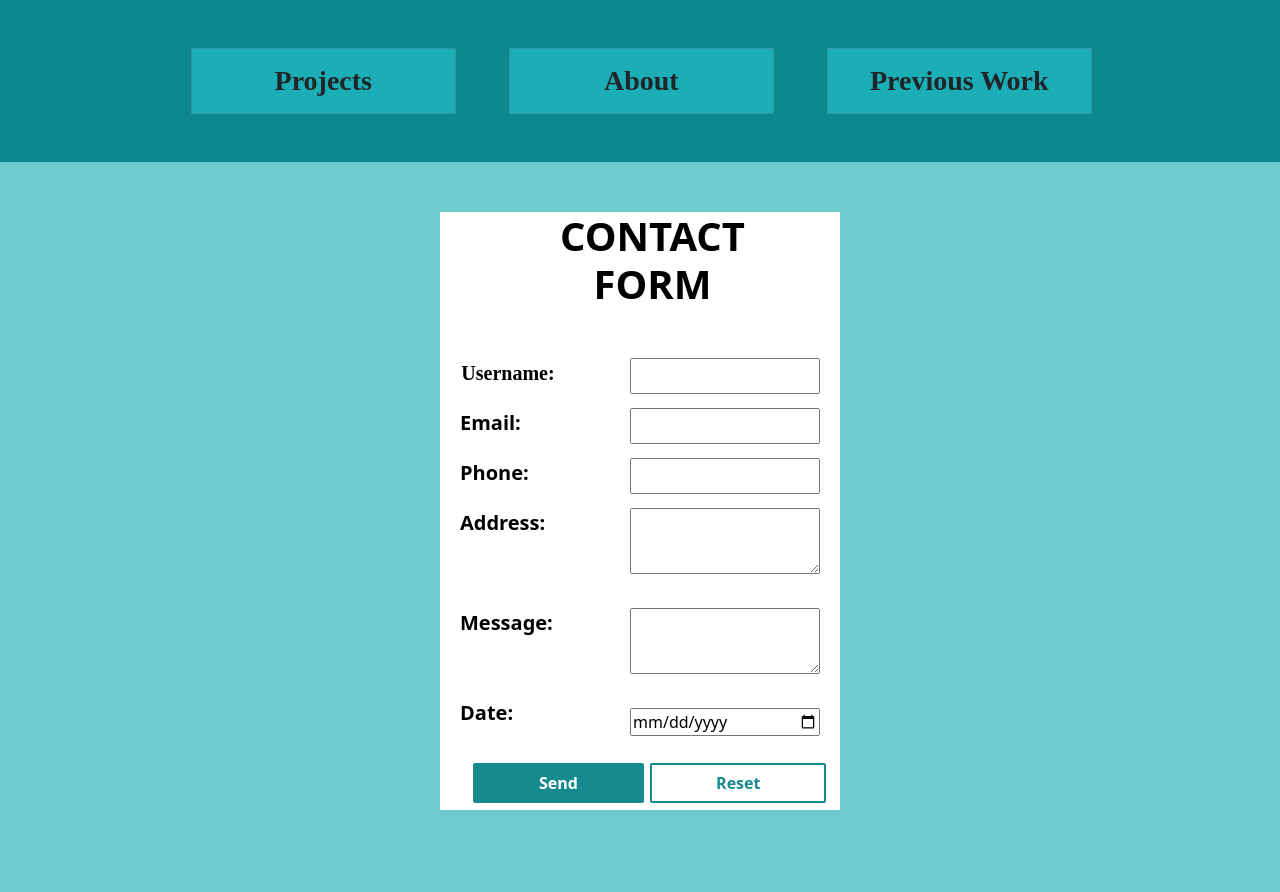
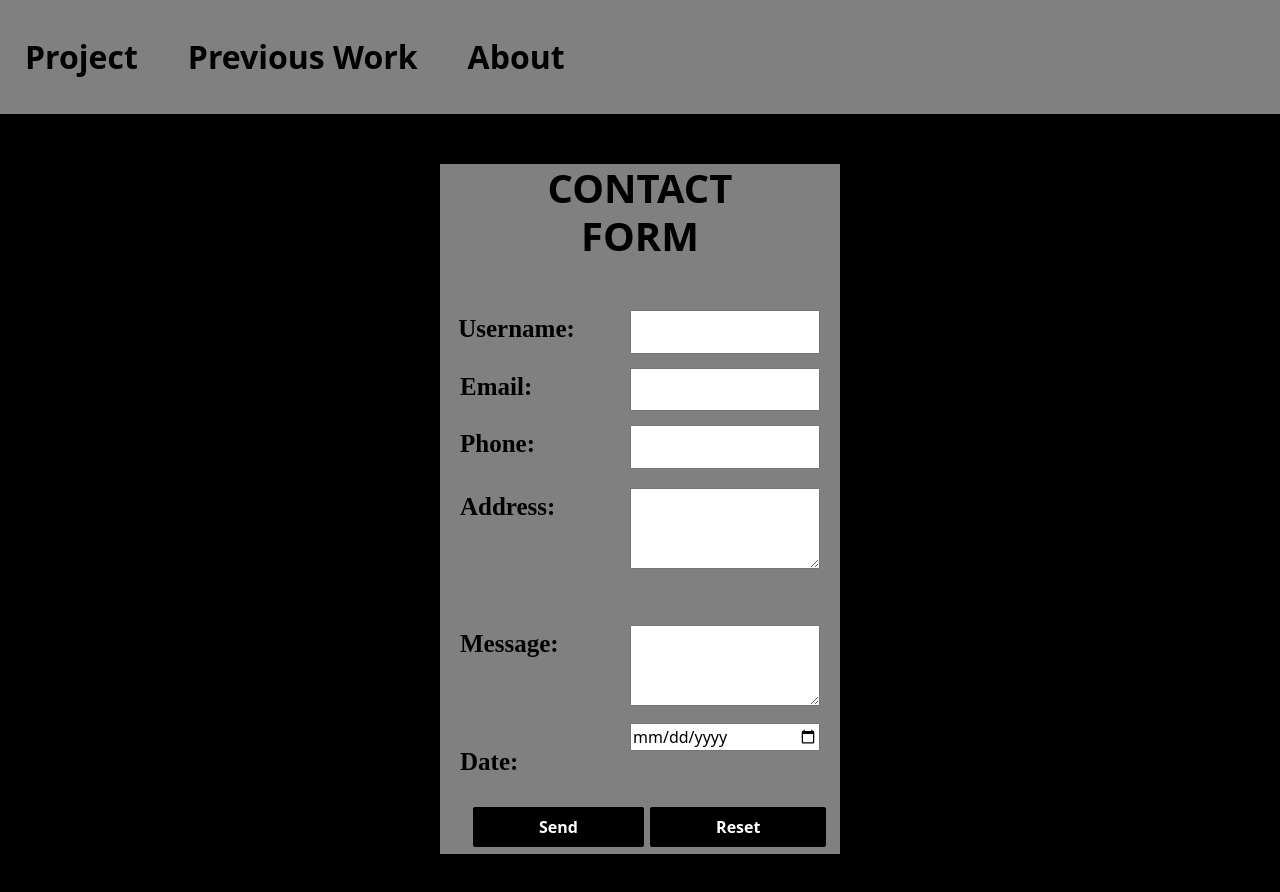
Before and after one commit to shrutivd/Web_Dev_Project, a plain HTML site: page contact.html in a window 1280 px wide. Before the commit the page ends 860 px from the top, so only its background shows below. Drawn offline with nearby package versions, Linux system fonts and the light colour scheme.

Commit message:
Changed color scheme and Deleted not requried files

```diff
--- a/about.css
+++ b/about.css
@@ -1,16 +1,32 @@
+.para {
+	display: flex;
+	flex-wrap: wrap;
+	font-size: 30px;
+	font-family: "Times New Roman", Times, serif;
+}
 
+.text {
+	/*display: flex;*/
+	background-color: white;
+	width: 70%;
+	margin: auto;
+	padding: 20px;
+}
 
-.para{
-    display: flex;
-    flex-wrap: wrap;
-    font-size: 30px;
-    font-family:'Times New Roman', Times, serif;
-    }
+.image {
+	display: block;
+	margin-bottom: 30px;
+}
 
-.text{
-    display: flex;
-    background-color: white;
-    width: 70%;
-    margin:auto;
-   padding: 20px;
+.myname {
+	margin-top: 20px;
+	display: block;
+	font-weight: 600;
+	font-family: "Times New Roman", Times, serif;
 }
+
+.status {
+	font-weight: 600;
+	margin-bottom: 40px;
+	font-family: "Times New Roman", Times, serif;
+}
--- a/about.html
+++ b/about.html
@@ -13,27 +13,33 @@
 		/>
 	</head>
 	<body class="body">
-		<nav class="grid">
-			<ul class="row mt-5 mb-5 justify-content-center fw-bold h3">
-				<li class="li_class col-sm-3">
-					<a class="a_class link-dark" href="projects.html">Project</a>
+		<nav class="navbar">
+			<ul class="nav-list">
+				<li class="item">
+					<a class="flex-item" href="projects.html">Project</a>
 				</li>
 
-				<li class="li_class col-sm-3">
-					<a class="a_class link-dark" href="previous_work.html"
-						>Previous Work</a
-					>
+				<li class="item">
+					<a class="flex-item" href="previous_work.html">Previous Work</a>
 				</li>
 
-				<li class="li_class col-sm-3">
-					<a class="a_class link-dark" href="contact.html">Contact</a>
+				<li class="item">
+					<a class="flex-item" href="contact.html">Contact</a>
 				</li>
 			</ul>
 		</nav>
 		<div class="about">
 			<h1 class="heading">About me:</h1>
 			<div class="text">
-				<script defer src="image.js"></script>
+				<img
+					class="image"
+					src="./images/shruti.jpeg"
+					alt="image of shruti"
+					height="300"
+					width="200"
+				/>
+				<h2 class="myname">Shruti Deshmukh</h2>
+				<h3 class="status">Graduate Student at Portland State University</h3>
 				<p class="para">
 					I have completed earlier education in Electronics when I was in India.
 					I have 2 years of experience in software testing. When I came to USA,
--- a/contact.html
+++ b/contact.html
@@ -13,20 +13,18 @@
 		<script defer src="contact.js"></script>
 	</head>
 	<body class="body" id="body">
-		<nav class="grid">
-			<ul class="row mt-5 mb-5 justify-content-center fw-bold h3">
-				<li class="li_class col-sm-3">
-					<a class="a_class link-dark" href="projects.html">Projects</a>
+		<nav class="navbar">
+			<ul class="nav-list">
+				<li class="item">
+					<a class="flex-item" href="projects.html">Project</a>
 				</li>
 
-				<li class="li_class col-sm-3">
-					<a class="a_class link-dark" href="about.html">About</a>
+				<li class="item">
+					<a class="flex-item" href="previous_work.html">Previous Work</a>
 				</li>
 
-				<li class="li_class col-sm-3">
-					<a class="a_class link-dark" href="previous_work.html"
-						>Previous Work</a
-					>
+				<li class="item">
+					<a class="flex-item" href="about.html">About</a>
 				</li>
 			</ul>
 		</nav>
--- a/contact.js
+++ b/contact.js
@@ -1,164 +1,169 @@
 // Add your code here
 
-
-
-//const body = document.getElementById('body');
-//body.style.display = 'flex';
-//body.style.justifyContent = 'center';
-//
-//
-//const center = document.getElementById('center');
-//center.style.marginTop = "2rem";
-//center.style.border =  "1px solid gray";
-//center.style.borderRadius =  "5px";
-//center.style.paddingBottom = '35px';
-//center.style.paddingTop = '20px';
-//
-//const area = document.getElementById('area');
-//area.style.display= 'block';
-//area.style.backgroundColor = 'white';
-//area.style.marginRight = '300px';
-//area.style.marginLeft = '300px';
-//area.style.padding = '20px';
-//area.style.marginTop = '100px';
-//
-
-const heading = document.getElementById('title');
-heading.style.width = 'min-content';
-heading.style.textTransform = 'uppercase';
-heading.style.marginLeft = '120px';
-heading.style.textAlign = 'center';
-heading.style.color = 'black';
-heading.style.fontWeight = 'bold';
+const heading = document.getElementById("title");
+heading.style.width = "min-content";
+heading.style.textTransform = "uppercase";
+heading.style.margin = "auto";
+heading.style.textAlign = "center";
+heading.style.color = "black";
+heading.style.fontWeight = "bold";
 
 //username label
 const user_label = document.getElementById("name");
-user_label.style.marginLeft = '1px';
-user_label.style.marginBottom = '20px';
-user_label.style.fontWeight = 'bold';
-user_label.style.fontSize = '20px';
-user_label.style.color = 'black';
-
+user_label.style.marginLeft = "18px";
+user_label.style.marginBottom = "20px";
+user_label.style.fontWeight = "bold";
+user_label.style.fontSize = "25px";
+user_label.style.color = "black";
+user_label.style.fontFamily = "'Times New Roman', Times, serif";
 
 //username textbox
-const username = document.getElementById('username');
-username.style.width = '190px';
-username.style.float = 'right';
-username.style.marginRight =  '20px';
-username.style.marginLeft = '55px';
+const username = document.getElementById("username");
+username.style.width = "190px";
+username.style.float = "right";
+username.style.marginRight = "20px";
+username.style.marginLeft = "55px";
 
 //email label
 const email_label = document.getElementById("mail");
-email_label.style.marginLeft = '20px';
-email_label.style.fontWeight = 'bold';
-email_label.style.fontSize = '20px';
-email_label.style.color = 'black';
+email_label.style.marginLeft = "20px";
+email_label.style.fontSize = "25px";
+email_label.style.color = "black";
+email_label.style.fontFamily = "'Times New Roman', Times, serif";
+email_label.style.fontWeight = "bold";
 
 //email textbox
-const email = document.getElementById('email');
-email.style.width = '190px';
-email.style.float = 'right';
-email.style.marginRight =  '20px';
+const email = document.getElementById("email");
+email.style.width = "190px";
+email.style.float = "right";
+email.style.marginRight = "20px";
 
 //phone label
 const phone_label = document.getElementById("phn");
-phone_label.style.marginLeft = '20px';
-phone_label.style.fontWeight = 'bold';
-phone_label.style.fontSize = '20px';
-phone_label.style.marginBottom = '20px';
-phone_label.style.marginTop = '20px';
-phone_label.style.color = 'black';
-
+phone_label.style.marginLeft = "20px";
+phone_label.style.fontWeight = "bold";
+phone_label.style.fontSize = "25px";
+phone_label.style.marginBottom = "20px";
+phone_label.style.marginTop = "20px";
+phone_label.style.color = "black";
+phone_label.style.fontFamily = "'Times New Roman', Times, serif";
+phone_label.style.fontWeight = "bold";
 
 //phone textbox
-const phone = document.getElementById('phone');
-phone.style.width = '190px';
-phone.style.float = 'right';
-phone.style.marginRight =  '20px';
-phone.style.marginLeft = '15px';
+const phone = document.getElementById("phone");
+phone.style.width = "190px";
+phone.style.float = "right";
+phone.style.marginRight = "20px";
+phone.style.marginLeft = "15px";
 
 //address label
 const addr_label = document.getElementById("addr");
-addr_label.style.marginLeft = '20px';
-addr_label.style.marginTop = '20px';
-addr_label.style.marginBottom = '30px';
-addr_label.style.fontWeight = 'bold';
-addr_label.style.fontSize = '20px';
-addr_label.style.color = 'black';
+addr_label.style.marginLeft = "20px";
+addr_label.style.marginTop = "25px";
+addr_label.style.fontWeight = "bold";
+addr_label.style.fontSize = "25px";
+addr_label.style.color = "black";
+addr_label.style.fontFamily = "'Times New Roman', Times, serif";
+addr_label.style.fontWeight = "bold";
 
 //address textbox
-const address = document.getElementById('address');
-address.style.width = '190px';
-address.style.float = 'right';
-address.style.marginRight =  '20px';
-
+const address = document.getElementById("address");
+address.style.width = "190px";
+address.style.float = "right";
+address.style.marginRight = "20px";
 
 //message label
 const text_label = document.getElementById("text");
-text_label.style.marginLeft = '20px';
-text_label.style.marginTop = '70px';
-text_label.style.marginBottom = '60px';
-text_label.style.fontWeight = 'bold';
-text_label.style.fontSize = '20px';
-text_label.style.color = 'black';
+text_label.style.marginLeft = "20px";
+text_label.style.marginTop = "100px";
+text_label.style.marginBottom = "60px";
+text_label.style.fontWeight = "bold";
+text_label.style.fontSize = "25px";
+text_label.style.color = "black";
+text_label.style.fontFamily = "'Times New Roman', Times, serif";
+text_label.style.fontWeight = "bold";
 
 //message textbox
-const textarea = document.getElementById('textarea');
-textarea.style.width = '190px';
-textarea.style.float = 'right';
-textarea.style.marginRight =  '20px';
-
-
+const textarea = document.getElementById("textarea");
+textarea.style.width = "190px";
+textarea.style.float = "right";
+textarea.style.marginRight = "20px";
 
 //date label
 const date_label = document.getElementById("date_label");
-date_label.style.marginLeft = '20px';
-date_label.style.fontWeight = 'bold';
-date_label.style.fontSize = '20px';
-date_label.style.color = 'black';
-
-
+date_label.style.marginLeft = "20px";
+date_label.style.fontWeight = "bold";
+date_label.style.fontSize = "25px";
+date_label.style.color = "black";
+date_label.style.fontFamily = "'Times New Roman', Times, serif";
+date_label.style.fontWeight = "bold";
+date_label.style.marginTop = "20px";
 
 //date textbox
 const date = document.getElementById("date");
-date.style.width = '190px';
-date.style.float = 'right';
-date.style.marginRight = '20px';
-date.style.marginTop = '10px';
-
-
+date.style.width = "190px";
+date.style.float = "right";
+date.style.marginRight = "20px";
 
 //buttons
-const button = document.getElementById("btn")
-button.style.marginTop = '20px';
+const button = document.getElementById("btn");
+button.style.marginTop = "20px";
 
 //send button
 const send = document.getElementById("btn_primary");
-send.style.backgroundColor = "rgb(23, 138, 144)";
-send.style.border = '2px solid rgb(23, 138, 144)';
-send.style.borderRadius = '2px';
-send.style.color = 'white';
-send.style.marginLeft = '20px';
-send.style.padding = '6px 64px';
-send.style.fontWeight = 'bold';
+send.style.backgroundColor = "black";
+send.style.border = "2px solid black";
+send.style.borderRadius = "2px";
+send.style.color = "white";
+send.style.marginLeft = "20px";
+send.style.padding = "6px 64px";
+send.style.fontWeight = "bold";
+
+// Add hover styles using CSS
+send.style.transition = "background-color 0.3s ease";
+send.style.cursor = "pointer";
+
+send.addEventListener("mouseover", function () {
+	send.style.backgroundColor = "white";
+	send.style.color = "black";
+});
+
+send.addEventListener("mouseout", function () {
+	send.style.backgroundColor = "black";
+	send.style.color = "white";
+});
 
 //reset button
 const reset = document.getElementById("btn_secondary");
+reset.style.backgroundColor = "black";
+reset.style.border = "2px solid black";
+reset.style.borderRadius = "2px";
+reset.style.color = "white";
+reset.style.marginLeft = "2px";
+reset.style.padding = "6px 64px";
+reset.style.fontWeight = "bold";
+
+// Add hover styles using CSS
+reset.style.transition = "background-color 0.3s ease";
+reset.style.cursor = "pointer";
+
+reset.addEventListener("mouseover", function () {
 	reset.style.backgroundColor = "white";
-reset.style.border = '2px solid rgb(23, 138, 144)';
-reset.style.borderRadius = '2px';
-reset.style.color = 'rgb(23, 138, 144)';
-reset.style.marginLeft = '2px';
-reset.style.padding = '6px 64px';
-reset.style.fontWeight = 'bold';
+	reset.style.color = "black";
+});
+
+reset.addEventListener("mouseout", function () {
+	reset.style.backgroundColor = "black";
+	reset.style.color = "white";
+});
+
+const form = document.getElementById("form");
+form.style.width = "400px";
+form.style.margin = "50px auto";
+form.style.backgroundColor = "gray";
 
 
-const form = document.getElementById('form');
-form.style.width = '400px';
-form.style.margin = '50px auto';
-form.style.backgroundColor = 'white';
-
-form.addEventListener('submit', (send_message) => {
+form.addEventListener("submit", (send_message) => {
 	send_message.preventDefault();
 	const display_username = form.elements.username.value;
 	const display_email = form.elements.email.value;
@@ -167,12 +172,11 @@ form.addEventListener('submit', (send_message) => {
 	const display_message = form.elements.textarea.value;
 	let display_date = form.elements.date.value;
 
-
-    if(display_username === "" && display_email === "" && display_phone === ""){
+	if (display_username === "" && display_email === "" && display_phone === "") {
 		console.log("Please enter name");
 	}
 
-    if(display_address.length < 1){
+	if (display_address.length < 1) {
 		console.log("please enter address");
 	}
 	//warning if no details are filled
@@ -180,7 +184,7 @@ form.addEventListener('submit', (send_message) => {
 	//{
 	//    console.warn("You must enter some data to send information");
 	//}
-    else{
+	else {
 		console.group("==========Send Message===========");
 
 		//for username
@@ -198,17 +202,12 @@ form.addEventListener('submit', (send_message) => {
 		//for message
 		console.log("Message: ", display_message);
 
-
-
 		//for date
-    if(display_date === "")
-    {
+		if (display_date === "") {
 			console.log("Date : No submission");
-    }
-    else{
+		} else {
 			console.log("Date :", display_date);
 		}
 		console.groupEnd();
 	}
-
 });
--- a/styles.css
+++ b/styles.css
@@ -1,50 +1,54 @@
-.grid{
-    background-color: rgb(14, 136, 143);
+/* Code for exercise 01-flex */
+.navbar {
+	display: flex;
+	flex-wrap: wrap;
+	background-color: gray;
+	padding: 0;
+	margin: 0;
 }
 
-nav{
-  display: grid;
+.nav-list {
+	padding: 0;
+	margin: 0;
+	list-style-type: none;
+	display: flex;
+	flex-wrap: wrap;
+	justify-content: center;
 }
 
-ul{
-    list-style-type: none;
+.flex-item {
+	color: black;
+	font-weight: bold;
+	font-size: xx-large;
+	text-decoration: none;
+	padding: 25px;
+	display: block;
 }
 
-
-.a_class{
-    display: flex;
-    width: 90%;
-    justify-content: center;
-    flex-wrap: wrap;
-    background-color: rgb(27, 174, 182);
-    border: 0.5px solid rgb(50, 151, 160) ;
-    padding: 15px;
-    text-decoration: none;
-    font-family:'Times New Roman', Times, serif;
+.flex-item:hover {
+	background-color: black;
+	color: white;
 }
 
-.a_class:hover{
-    background-color: rgb(111, 202, 207);
+.body {
+	/* background-color:  rgb(111, 202, 207);*/
+	background-color: black;
 }
 
-.body{
-    background-color:  rgb(111, 202, 207);
-}
-
-.name{
+.name {
 	font-weight: bold;
 	text-align: center;
 	margin-top: 50px;
-    font-family:'Times New Roman', Times, serif;
+	font-family: "Times New Roman", Times, serif;
 }
 
-.education{
+.education {
 	font-weight: bold;
 	text-align: center;
-    font-family:'Times New Roman', Times, serif;
+	font-family: "Times New Roman", Times, serif;
 }
 
-.img_n_name{
+.img_n_name {
 	display: block;
 	background-color: white;
 	margin-right: 300px;
@@ -52,10 +56,10 @@ ul{
 	padding: 20px;
 }
 
-
-.heading{
+.heading {
+	color: White;
 	margin-top: 50px;
 	font-weight: bold;
 	margin-left: 30px;
-    font-family:'Times New Roman', Times, serif;
+	font-family: "Times New Roman", Times, serif;
 }
```
Also changed, not shown: image.js (deleted, +0 -8 lines), previous_work.css (+9 -13 lines), previous_work.html (+9 -8 lines), project.css (+12 -14 lines), projects.html (+8 -8 lines), images/caterina.png (deleted), images/shruti.jpeg. Lines whose indentation alone changed are shown as unchanged.
